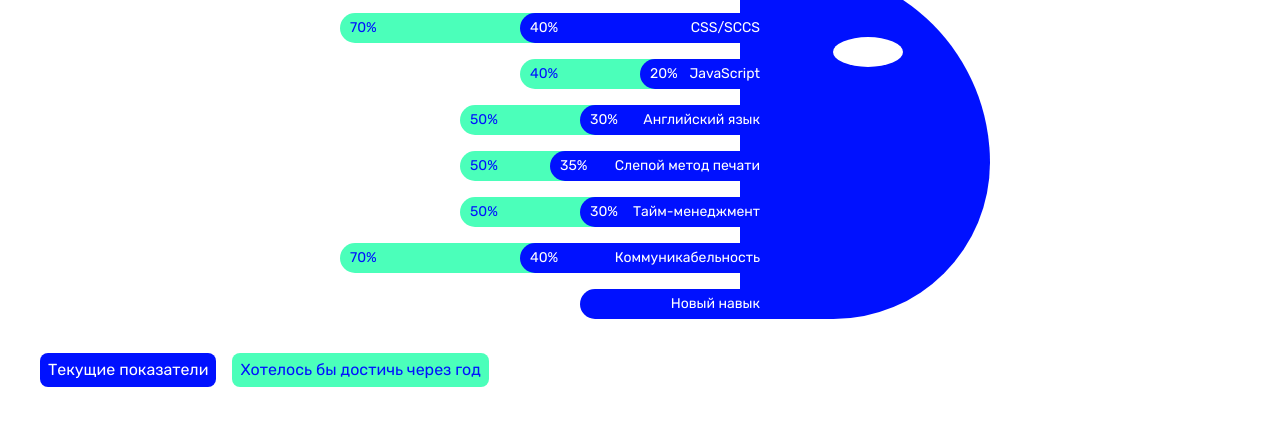
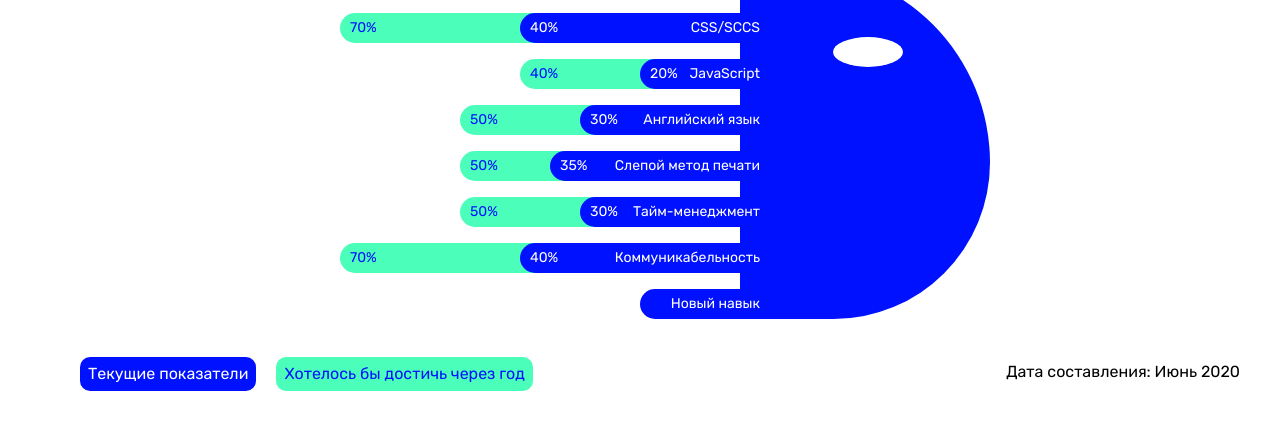
Before and after one commit to imerofeev/octopus, a plain HTML site: page index.html in a window 1280 px wide. Shown: the part 108-538 px from the top of the page. Drawn offline with Linux system fonts and the light colour scheme.

Commit message:
add time stamp

```diff
--- a/css/style.css
+++ b/css/style.css
@@ -284,7 +284,14 @@ header span {
 }
 
 .skill-new::before {
-  width: 30%;
+  width: 20%;
+}
+
+.legend {
+  display: flex;
+  align-items: center;
+  justify-content: space-between;
+  padding: 0 40px;
 }
 
 .legend ul {
@@ -292,14 +299,14 @@ header span {
   display: -ms-flexbox;
   display: flex;
   list-style: none;
-  margin-top: 1em;
+  margin-top: 20px;
 }
 
 .legend ul li {
   display: block;
-  padding: 0.5em;
-  border-radius: 0.5em;
-  margin-right: 1em;
+  padding: 8px;
+  border-radius: 10px;
+  margin-right: 20px;
 }
 
 .legend .present {
--- a/index.html
+++ b/index.html
@@ -49,6 +49,7 @@
 					<li class="present">Текущие показатели</li>
 					<li class="future">Хотелось бы достичь через год</li>
 				</ul>
+				<p>Дата составления: Июнь 2020</p>
 			</div>
 		</main>
 	</body>
```
